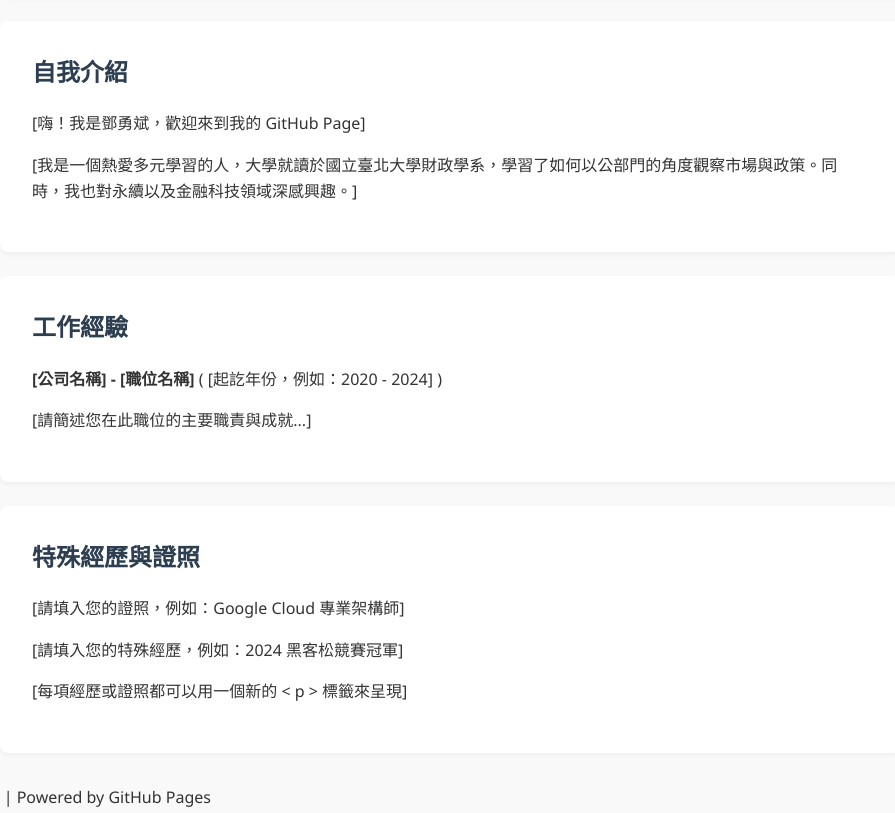
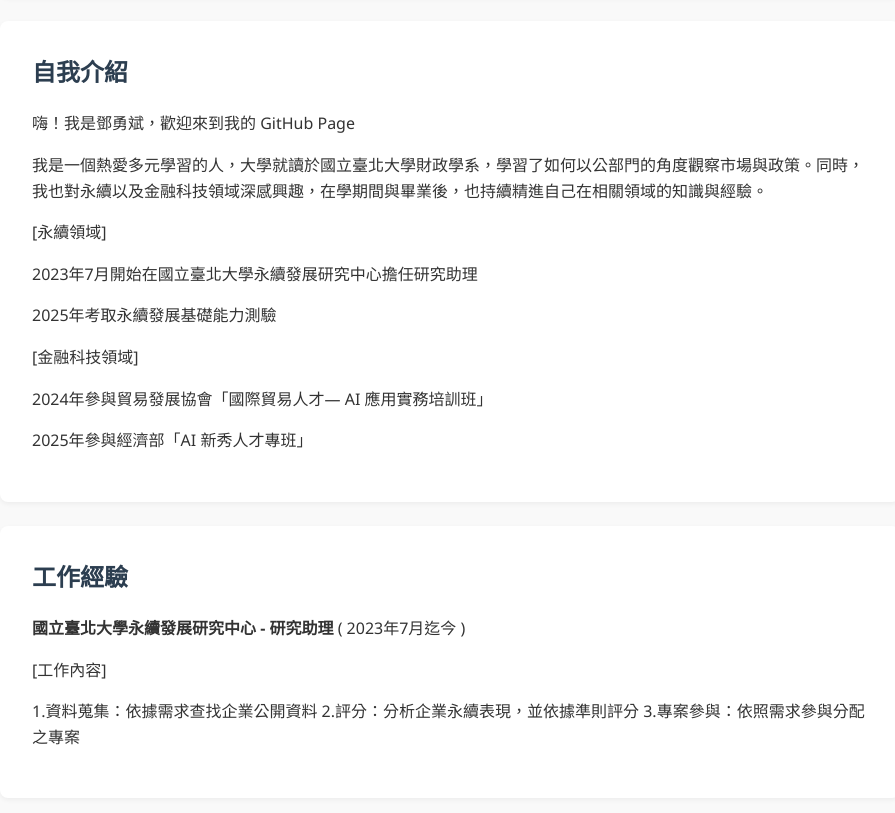
Before and after one commit to YoungBeingDeng/YoungBeingDeng.github.io, a plain HTML site: page index.html in a window 1280 px wide. Shown: the part 472-1285 px from the top of the page, without its empty margins (190-1085 px from the left). Drawn offline with Linux system fonts and the light colour scheme.

Commit message:
Update index.html

```diff
--- a/index.html
+++ b/index.html
@@ -68,14 +68,24 @@
 
     <section>
       <h2>自我介紹</h2>
-      <p>[嗨！我是鄧勇斌，歡迎來到我的 GitHub Page]</p>
-      <p>[我是一個熱愛多元學習的人，大學就讀於國立臺北大學財政學系，學習了如何以公部門的角度觀察市場與政策。同時，我也對永續以及金融科技領域深感興趣。]</p>
+      <p>嗨！我是鄧勇斌，歡迎來到我的 GitHub Page</p>
+      <p>我是一個熱愛多元學習的人，大學就讀於國立臺北大學財政學系，學習了如何以公部門的角度觀察市場與政策。同時，我也對永續以及金融科技領域深感興趣，在學期間與畢業後，也持續精進自己在相關領域的知識與經驗。</p>
+      <p>[永續領域]</p>
+      <p>2023年7月開始在國立臺北大學永續發展研究中心擔任研究助理</p>
+      <p>2025年考取永續發展基礎能力測驗</p>
+      <p>[金融科技領域]</p>
+      <p>2024年參與貿易發展協會「國際貿易人才— AI 應用實務培訓班」</p>
+      <p>2025年參與經濟部「AI 新秀人才專班」</p>
     </section>
 
     <section>
       <h2>工作經驗</h2>
-      <p><strong>[公司名稱] - [職位名稱]</strong> ( [起訖年份，例如：2020 - 2024] )</p>
-      <p>[請簡述您在此職位的主要職責與成就...]</p>
+      <p><strong>國立臺北大學永續發展研究中心 - 研究助理</strong> ( 2023年7月迄今 )</p>
+      <p>[工作內容]</p>
+      <p>1.資料蒐集：依據需求查找企業公開資料
+         2.評分：分析企業永續表現，並依據準則評分
+         3.專案參與：依照需求參與分配之專案</p>
+
 
       </section>
 
```
